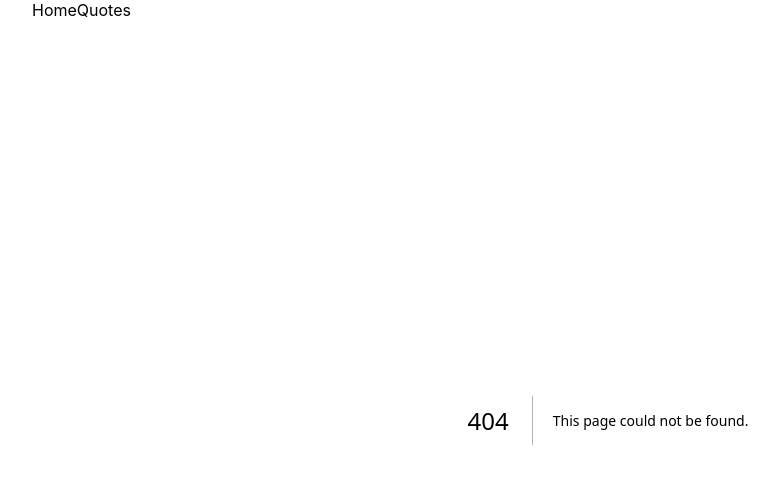
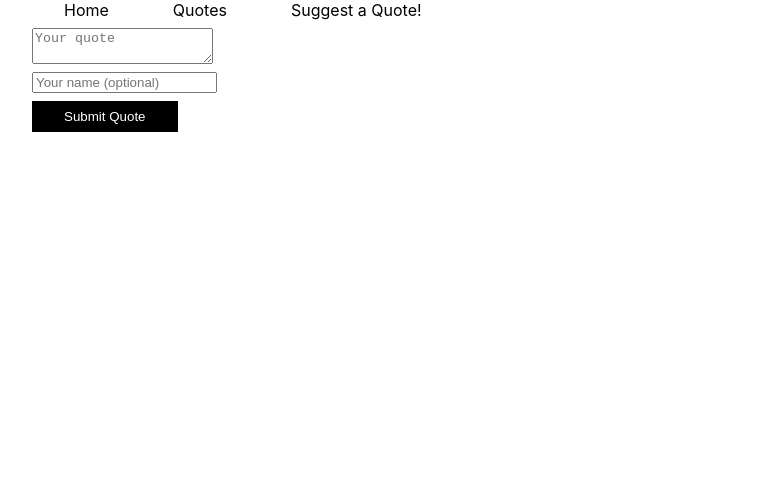
Before and after one commit to mbrink98/myapp, a Next.js app: page /quote-suggestion in a window 1280 px wide. Before the commit this address had no page. Shown: the top 484 px of the page, without its empty margins (32-807 px from the left). Built offline with nearby package versions, Linux system fonts and the light colour scheme; no server answers.

Commit message:
added first draft of quote suggestion with turnstile widget

```diff
--- a/app/globals.css
+++ b/app/globals.css
@@ -203,3 +203,6 @@ nav a {
   margin: 0;
   font-size: 1.2rem;
 }
+.divider{
+  padding: 2rem;
+}
--- a/app/layout.tsx
+++ b/app/layout.tsx
@@ -29,12 +29,16 @@ export default function RootLayout({
       <body
         className={`${geistSans.variable} ${geistMono.variable} antialiased`}
       >
-        <Link href="/">
+        <Link className="divider" href="/">
               Home
             </Link>
 
-            <Link href="/quotes">
+        <Link className="divider" href="/quotes">
               Quotes
+              </Link>
+
+        <Link className="divider" href="/quote-suggestion">
+              Suggest a Quote!
               </Link>
         {children}
       </body>
--- /dev/null
+++ b/app/quote-suggestion/page.tsx
@@ -0,0 +1,31 @@
+"use client";
+
+import Script from "next/script";
+import QuoteForm from "@/components/QuoteForm";
+
+export default function QuoteSuggestionPage() {
+  const handleSubmit = async (content: string, name: string, token: string) => {
+    const res = await fetch("/api/submit-quote", {
+      method: "POST",
+      headers: { "Content-Type": "application/json" },
+      body: JSON.stringify({ content, name, token }),
+    });
+
+    const data = await res.json();
+    if (!res.ok) throw new Error(data.error || "Unknown error");
+    alert("Quote submitted successfully!");
+  };
+
+  return (
+    <>
+      <Script
+        src="https://challenges.cloudflare.com/turnstile/v0/api.js"
+        strategy="afterInteractive"
+      />
+      <QuoteForm
+        siteKey={process.env.NEXT_PUBLIC_TURNSTILE_SITEKEY!}
+        onSubmit={handleSubmit}
+      />
+    </>
+  );
+}
--- /dev/null
+++ b/components/QuoteForm.tsx
@@ -0,0 +1,61 @@
+"use client";
+
+import { useState } from "react";
+
+interface QuoteFormProps {
+  onSubmit: (content: string, name: string, token: string) => Promise<void>;
+  siteKey: string;
+}
+
+export default function QuoteForm({ onSubmit, siteKey }: QuoteFormProps) {
+  const [content, setContent] = useState("");
+  const [name, setName] = useState("");
+  const [token, setToken] = useState<string | null>(null);
+  const [loading, setLoading] = useState(false);
+
+  const handleSubmit = async (e: React.FormEvent) => {
+    e.preventDefault();
+    if (!token) return alert("Please complete the CAPTCHA");
+
+    setLoading(true);
+    try {
+      await onSubmit(content, name, token);
+      setContent("");
+      setName("");
+      setToken(null);
+      window.turnstile?.reset(); // reset Turnstile after submission
+    } catch (err) {
+      console.error(err);
+      alert("Submission failed");
+    } finally {
+      setLoading(false);
+    }
+  };
+
+  return (
+    <form onSubmit={handleSubmit}>
+      <textarea
+        placeholder="Your quote"
+        value={content}
+        onChange={(e) => setContent(e.target.value)}
+        required
+      />
+
+      <input
+        placeholder="Your name (optional)"
+        value={name}
+        onChange={(e) => setName(e.target.value)}
+      />
+
+      <div
+        className="cf-turnstile"
+        data-sitekey={siteKey}
+        data-callback={(t: string) => setToken(t)}
+      ></div>
+
+      <button type="submit" disabled={loading || !token}>
+        {loading ? "Submitting..." : "Submit Quote"}
+      </button>
+    </form>
+  );
+}
```
Also changed, not shown: app/api/submit-quote/routes.ts (added, +37 -0 lines), app/types/turnstile.d.ts (added, +9 -0 lines), package.json (+8 -5 lines), 1 other file (tests, documents, lock files or other folders).
